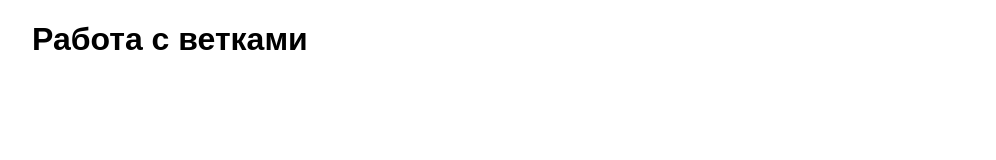
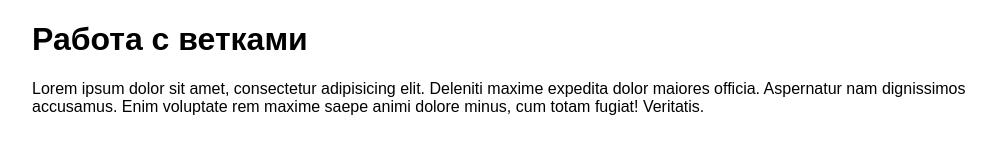
Before and after one commit to top-pingly/DZ_3_5, a plain HTML site: page index.html in a window 1280 px wide. Shown: the whole page, without its empty margins (128-1124 px from the left). Drawn offline with Linux system fonts and the light colour scheme.

Commit message:
branch s1 commit 1

```diff
--- a/index.html
+++ b/index.html
@@ -8,6 +8,7 @@
 <body>
 	<div class="wrapper">
 		<h1>Работа с ветками</h1>
+		<p>Lorem ipsum dolor sit amet, consectetur adipisicing elit. Deleniti maxime expedita dolor maiores officia. Aspernatur nam dignissimos accusamus. Enim voluptate rem maxime saepe animi dolore minus, cum totam fugiat! Veritatis.</p>
 	</div>
 </body>
 </html>
```
